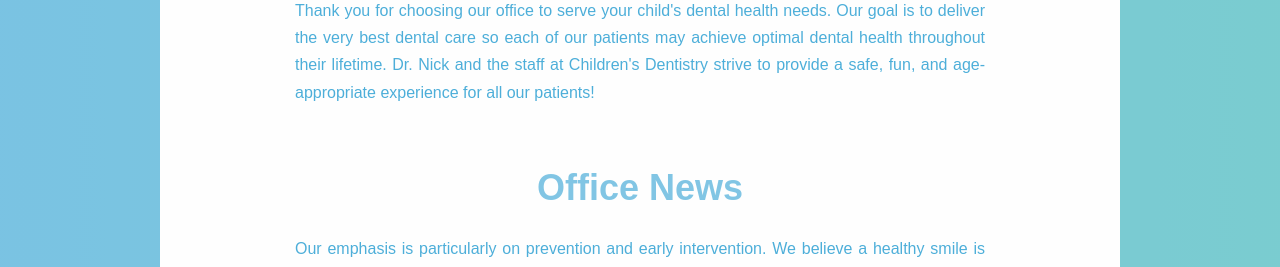
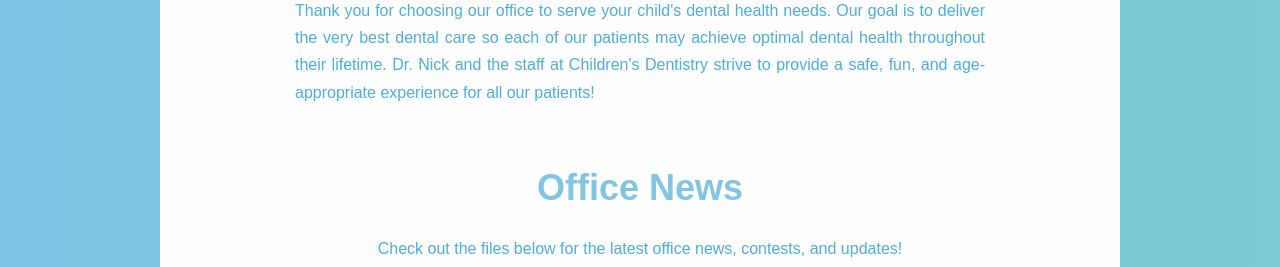
Before and after one commit to jxyoung/kidsteethdoctor, a plain HTML site: page index.html in a window 1280 px wide. Shown: the part 684-951 px from the top of the page. Drawn offline with Linux system fonts and the light colour scheme.

Commit message:
updated home page photos

```diff
--- a/index.html
+++ b/index.html
@@ -247,7 +247,7 @@
 
                         <div data-sr="wait 0.25s, enter top" class="columns large-9 small-12 bottom-margin-sm centered-div">
 
-                            <p style="text-align: justify;">Our emphasis is particularly on prevention and early intervention. We believe a healthy smile is maintained through a long-term prevention plan. We monitor your child's growth and development to create a treatment program specific to your child's needs. As they grow, we will help them learn to care for their teeth. An early start, solid routine, and regular check-ups will ensure a lifetime of bright smiles!</p>
+                            <p style="text-align: center;">Check out the files below for the latest office news, contests, and updates!</p>
                         </div>
                     </div>
                 </div>
```
Also changed, not shown: images/photo1.jpg, images/photo2.jpg, images/photo4.jpg, 2 other files.
